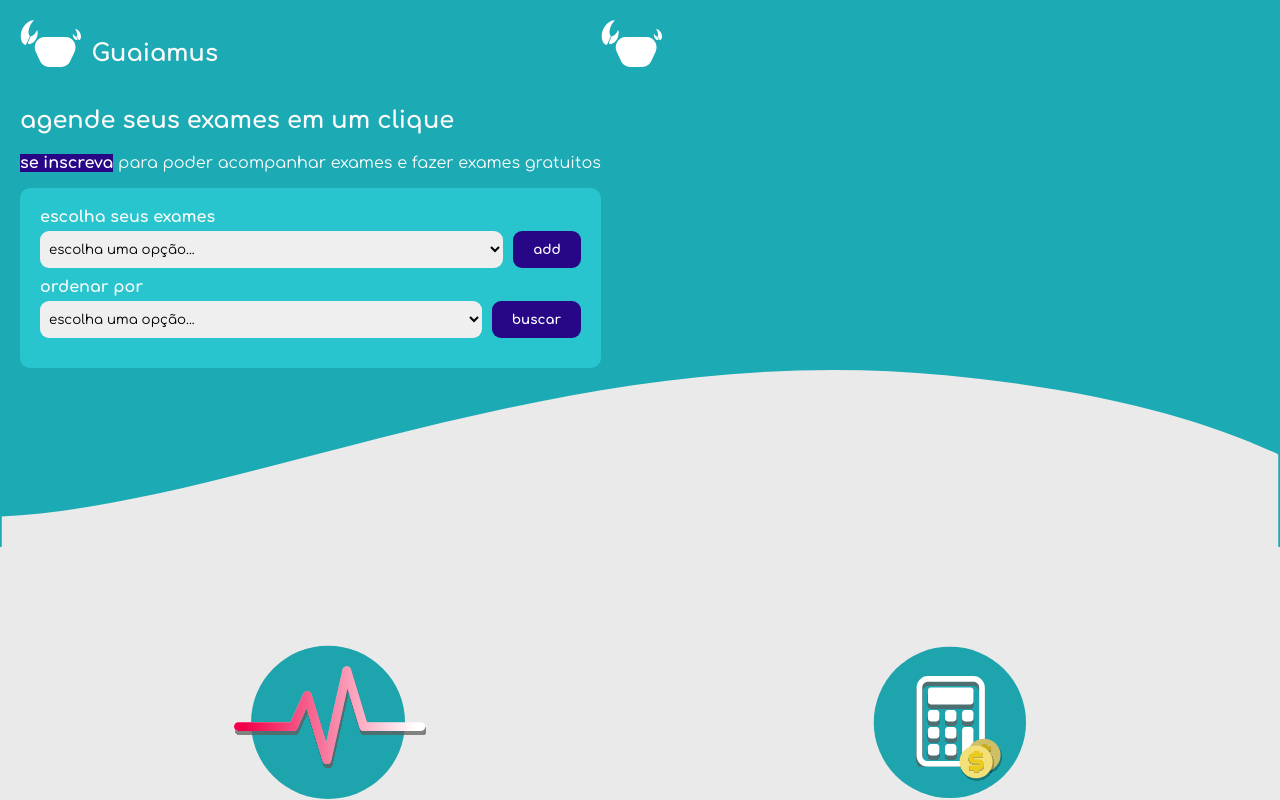
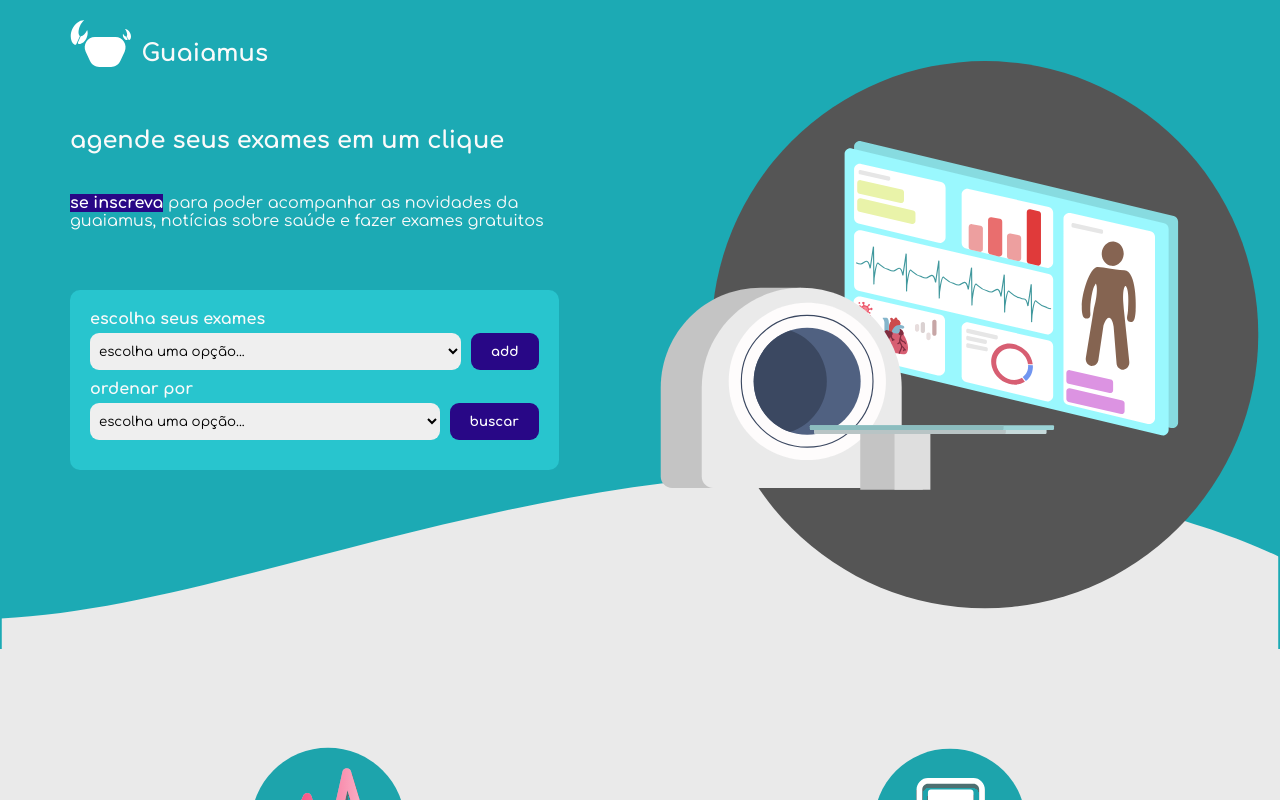
Before and after one commit to MiniMarvin/guaiamus-exam-website, a Next.js app: page / in a window 1280 px wide. Shown: the top 800 px of the page. Built offline with nearby package versions, Linux system fonts and the light colour scheme.

Commit message:
feat: home layout with image

```diff
--- a/components/elements/textBlock.js
+++ b/components/elements/textBlock.js
@@ -3,7 +3,7 @@ export default function TextBlock(props) {
 		<>
 			<div className="main">
 				<img src={props.img} />
-				<div class="content">{props.children}</div>
+				<div className="content">{props.children}</div>
 			</div>
 
 			<style jsx>{`
--- a/components/sections/home.js
+++ b/components/sections/home.js
@@ -20,19 +20,16 @@ export default function Home() {
 					<div className="content">
 						<h1>agende seus exames em um clique</h1>
 						<p>
-							<Anchor src="#">se inscreva</Anchor> para poder acompanhar exames
-							e fazer exames gratuitos
+							<Anchor src="#">se inscreva</Anchor> para poder
+							acompanhar as novidades da guaiamus, notícias sobre
+							saúde e fazer exames gratuitos
 						</p>
 					</div>
 					<SearchBox />
 					<div className="bottomDiv"></div>
 				</div>
 				<div className="image">
-					<div className="top">
-						<Link href="#">
-							<img src="/logo_guaiamus.svg" alt="logo guaiamus" />
-						</Link>
-					</div>
+					<img src="/home-art.svg" alt="logo guaiamus" />
 				</div>
 			</section>
 
@@ -51,6 +48,15 @@ export default function Home() {
 					padding: ${theme.constants.sectionPadding};
 					display: flex;
 					flex-direction: row;
+					flex-basis: 0px;
+					overflow: hidden;
+				}
+
+				.content h1 {
+					margin: 40px 0px;
+				}
+				p {
+					margin-bottom: 60px;
 				}
 
 				.bottomDiv {
@@ -89,6 +95,19 @@ export default function Home() {
 					align-items: left;
 				}
 
+				.image {
+					width: 100%;
+					display: flex;
+					align-items: right;
+					padding: 0px 0px 0px 100px;
+				}
+
+				.image img {
+					width: 100%;
+					max-height: 650px;
+					margin: 0px;
+				}
+
 				@media (max-width: 714px) {
 					.image {
 						display: none;
@@ -99,6 +118,12 @@ export default function Home() {
 						text-align: center;
 					}
 				}
+
+				@media (min-width: 714px) {
+					.info {
+						margin-left: 50px;
+					}
+				}
 			`}</style>
 		</>
 	)
```
Also changed, not shown: public/home-art.svg (added).
